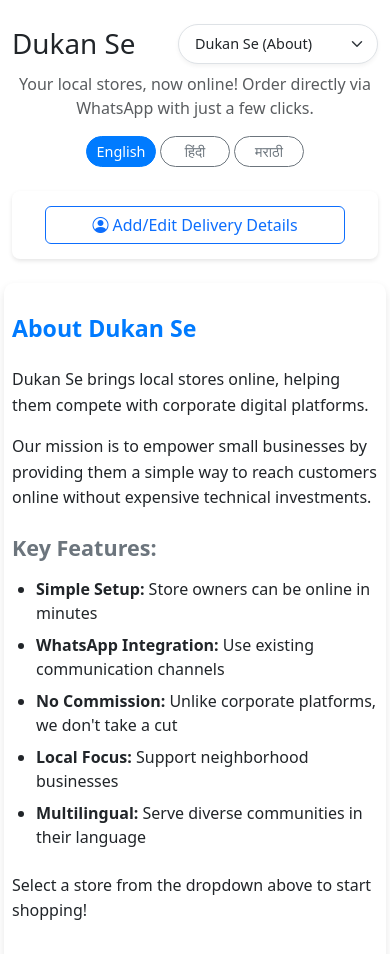
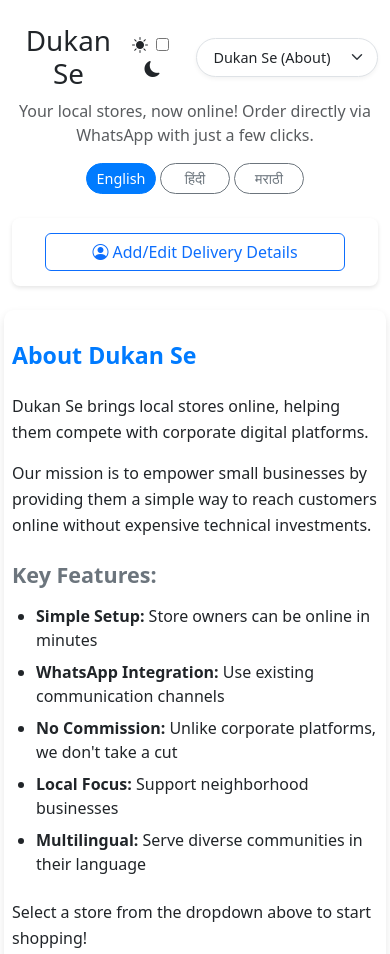
Before and after one commit to iraygade/Dukan-Se, a plain HTML site: page index.html in a window 390 px wide. Shown: the top 954 px of the page. Drawn offline with nearby package versions, Linux system fonts and the light colour scheme.

Commit message:
Update index.html

```diff
--- a/index.html
+++ b/index.html
@@ -1,5 +1,5 @@
 <!DOCTYPE html>
-<html lang="en">
+<html lang="en" data-theme="light">
 <head>
     <meta charset="UTF-8">
     <meta name="viewport" content="width=device-width, initial-scale=1.0">
@@ -13,7 +13,16 @@
         <header class="text-center my-4">
             <div class="d-flex justify-content-between align-items-center mb-2">
                 <h1 class="mb-0">Dukan Se</h1>
-                <div class="store-switcher">
+                <div class="d-flex align-items-center">
+                    <div class="theme-toggle">
+                        <i class="bi bi-sun-fill"></i>
+                        <label class="theme-toggle-switch ms-1 me-1">
+                            <input type="checkbox" id="theme-toggle-input">
+                            <span class="theme-toggle-slider"></span>
+                        </label>
+                        <i class="bi bi-moon-fill"></i>
+                    </div>
+                    <div class="store-switcher ms-3">
                         <select id="store-switcher" class="form-select">
                             <option value="quickkart">Dukan Se (About)</option>
                             <option value="chemicals">A to Z Chemicals</option>
@@ -21,6 +30,7 @@
                             <option value="food">Good Food Store</option>
                             <option value="ir">IR</option>
                         </select>
+                    </div>
                 </div>
             </div>
             <p class="text-muted" id="app-description">Your local stores, now online! Order directly via WhatsApp with just a few clicks.</p>
```
Lines whose indentation alone changed are shown as unchanged.
